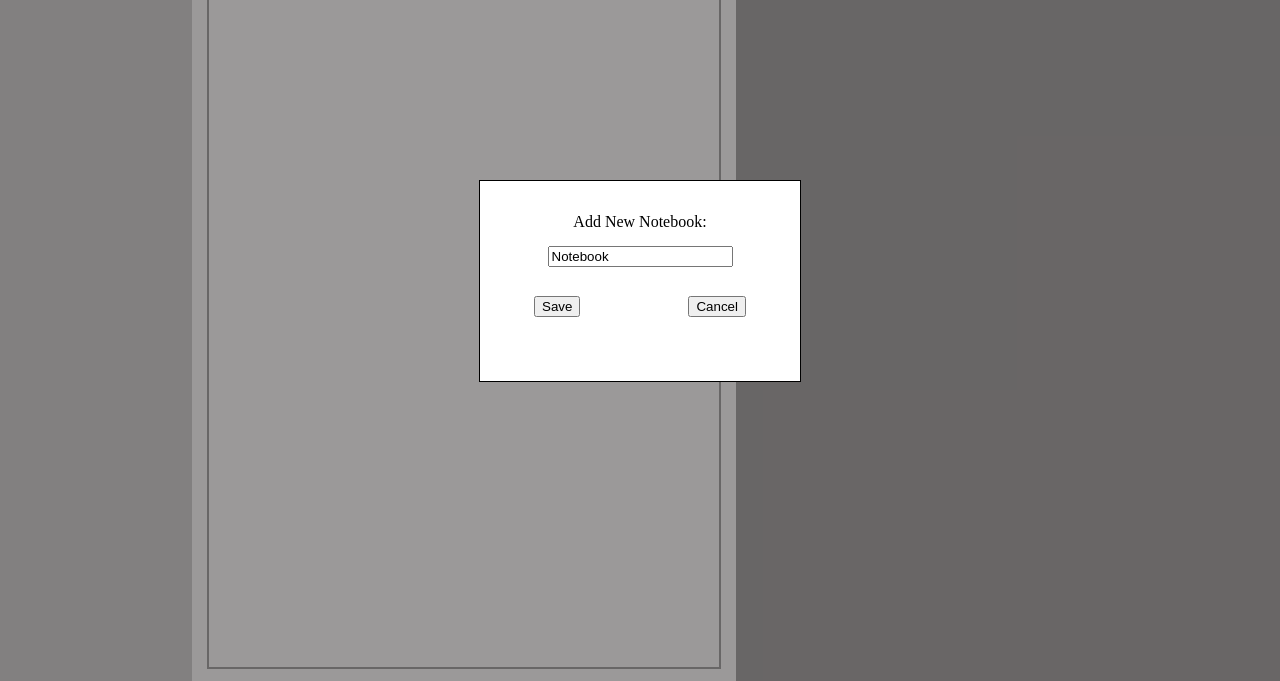
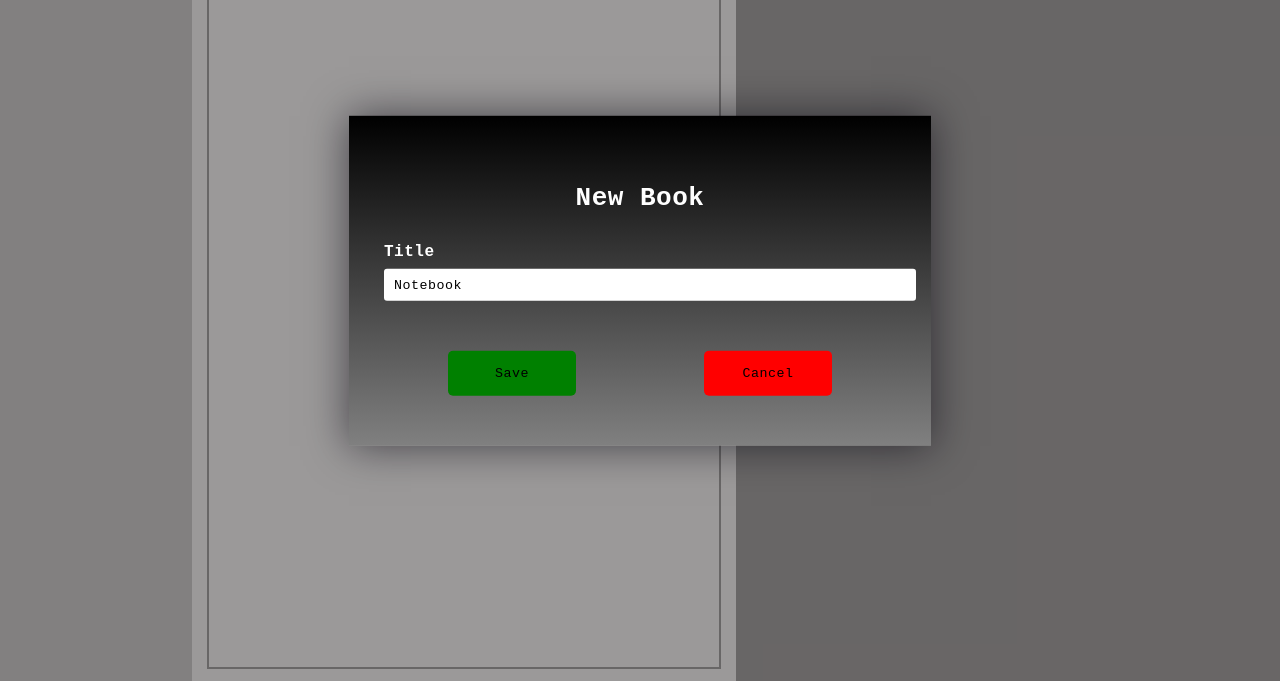
Before and after one commit to TahseenAsif/CS499NotebookApp, an Electron app: page renderer/index.html in a window 1280 px wide. Both pictures are taken after a click on the button "Add New Book". Shown: the part 119-800 px from the top of the page. Drawn offline with nearby package versions, Linux system fonts and the light colour scheme.

Commit message:
added some styling

```diff
--- a/renderer/index.css
+++ b/renderer/index.css
@@ -1,3 +1,4 @@
+
 body{
     margin: 0;
 }
@@ -11,35 +12,57 @@ body{
     height: 100vh;
 }
 #addingNewBook{
+    width: 40vw;
+    background: linear-gradient(black,gray);
     position: absolute;
     left: 50%;
     top: 50%;
     transform: translate(-50%,-50%);
-    background: white;
-    border: solid 1px;
-    width: 25vw;
-    height: 25vh;
+    box-shadow: 0 0 40px rgba(8,7,16,0.6);
+    padding: 50px 35px;
 }
 #addHeader{
+    color: white;
+    text-align: center;
+}
+form *{
+    font-family: monospace;
+    letter-spacing: 0.5px;
+    outline: none;
+    border: none;
+}
+label{
+    display: block;
+    margin-top: 30px;
+    color: white;
+    font-size: large;
+    font-weight: bold;
+}
+#bookTitle{
+    display: block;
     width: 100%;
-    height: 25%;
-    display: flex;
-    justify-content: center;
-    align-items: end;
+    height: 4vh;
+    border-radius: 3px;
+    padding: 0 10px;
+    margin-top: 8px;
 }
-#bookName{
-    width: 100%;
-    height: 25%;
-    display: flex;
-    justify-content: center;
-    align-items: center;
+.addNewBookButtons{
+    cursor: pointer;
+    margin-top: 50px;
+    width: 25%;
+    background-color: white;
+    padding: 15px 0;
+    border-radius: 5px;
 }
-#addFooter{
-    width: 100%;
-    height: 25%;
+#addNewBookButtonsContainer{
     display: flex;
     justify-content: space-around;
-    align-items: center;
+}
+#save{
+    background: green;
+}
+#cancel{
+    background: red;
 }
 
 #headerContainer{
@@ -88,9 +111,13 @@ body{
 }
 .books{
     width: 100%;
-    height: 10%;
+    height: 5%;
     display: flex;
+    border-bottom: solid 1px;
     padding: 10px 0 0 10px;
+}
+.books:hover{
+    cursor: pointer;
 }
 
 .editor{
--- a/renderer/index.html
+++ b/renderer/index.html
@@ -10,16 +10,16 @@
 <body>
 
     <div id="addNewBookContainer">
-        <div id="addingNewBook">
-            <div id="addHeader">Add New Notebook: </div>
-            <div id="bookName">
-                <input type="text" id="bookTitle" value="Notebook"/>
-            </div>
-            <div id="addFooter">
-                <button class="addNewBookButtons" id="save">Save</button>
-                <button class="addNewBookButtons" id="cancel">Cancel</button>
-            </div>
-        </div>
+        <form id="addingNewBook">
+            <h1 id="addHeader">New Book</h1>
+
+            <label for="bookTitle">Title</label>
+            <input type="text" id="bookTitle" value="Notebook">
+
+            <div id="addNewBookButtonsContainer">
+                <button class='addNewBookButtons' id="save">Save</button>
+                <button class='addNewBookButtons' id="cancel">Cancel</button></div>
+        </form>
     </div>
 
     <div id="mainContainer">
```
